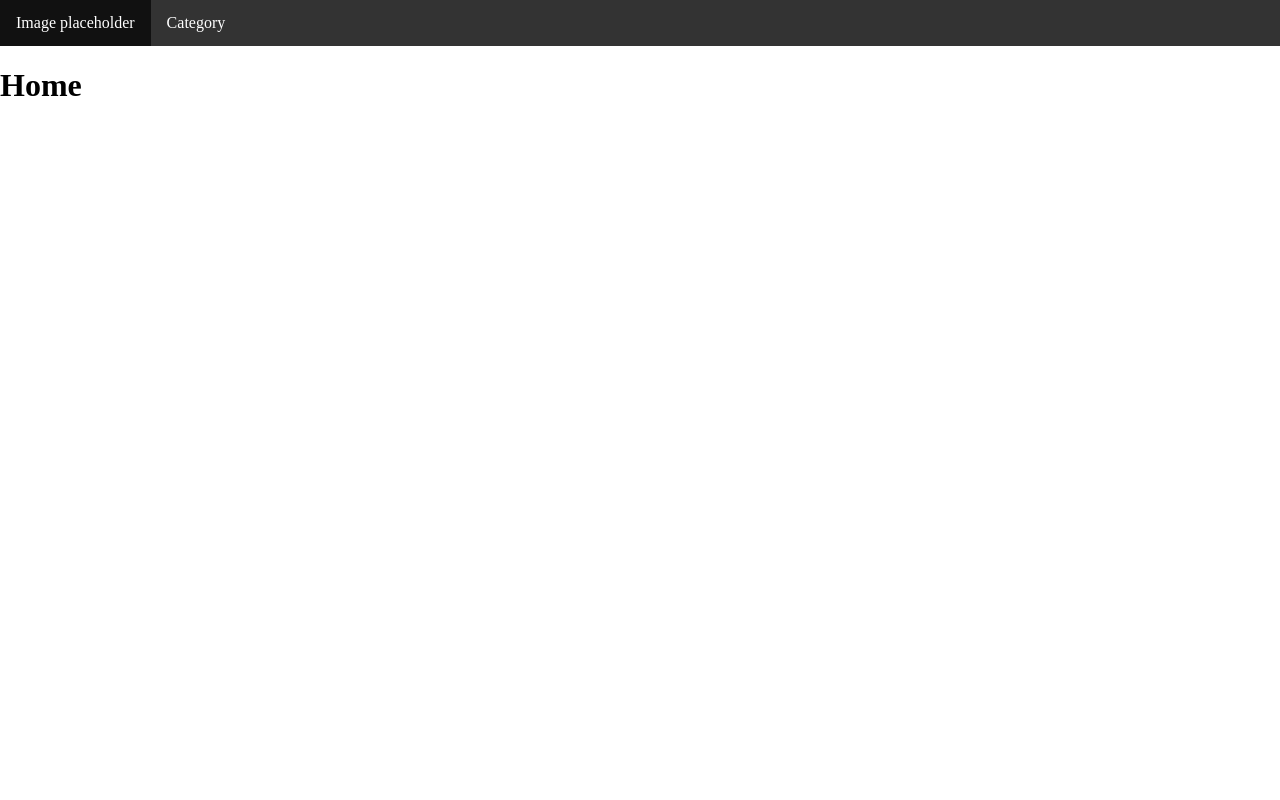
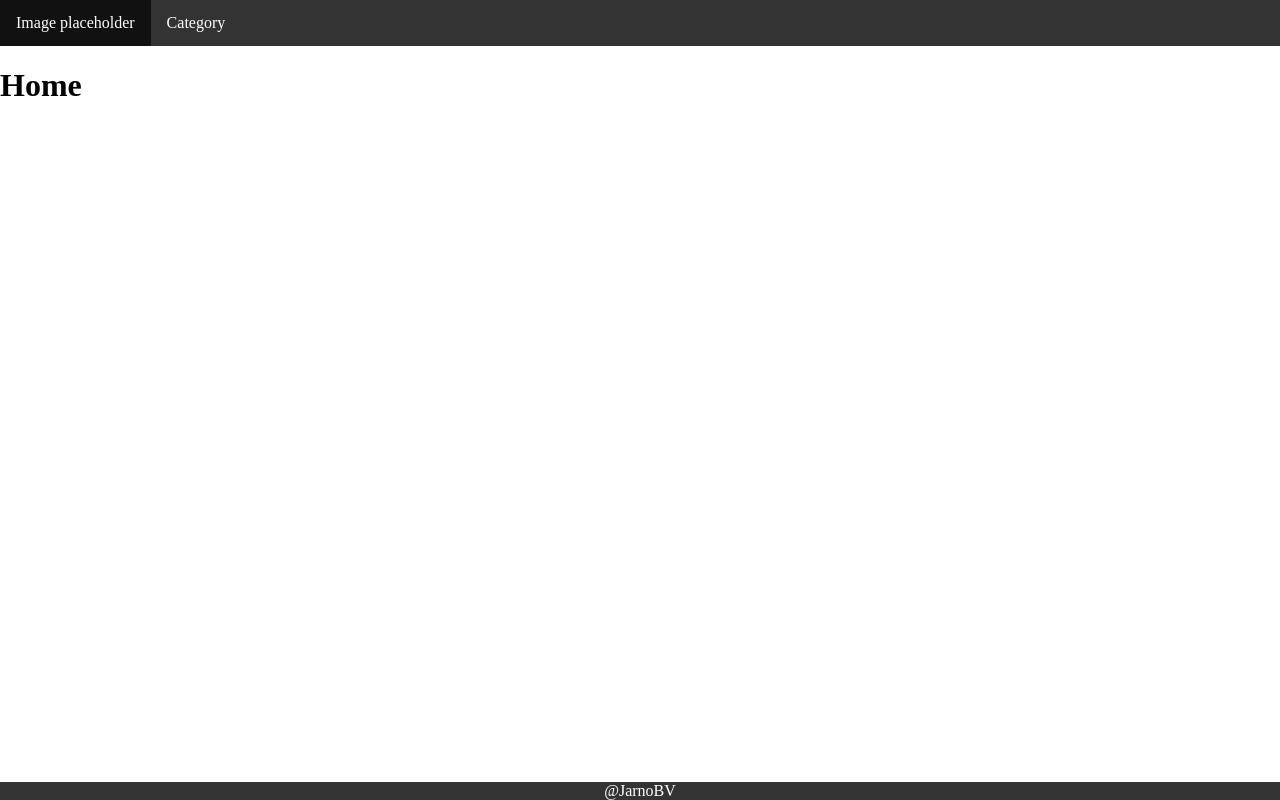
Before and after one commit to AuctionSense/Front-End, a React (Create React App) app in the folder AuctionSense/: page / in a window 1280 px wide. Built offline with nearby package versions, Linux system fonts and the light colour scheme.

Commit message:
Added footer

```diff
--- a/AuctionSense/src/App.js
+++ b/AuctionSense/src/App.js
@@ -32,6 +32,11 @@ function App() {
         <Route path="/games" element={<Games />} />
         <Route path="/cars" element={<Cars />} />
       </Routes>
+      <div>
+      <footer>
+        @JarnoBV
+      </footer>
+    </div>
     </>
   );
 }
--- a/AuctionSense/src/App.module.css
+++ b/AuctionSense/src/App.module.css
@@ -64,3 +64,15 @@ html, body {
 .navBarTop li:hover {
   background-color: #111;
 }
+
+footer {
+  position: fixed;
+  left: 0;
+  bottom: 0;
+  margin: 0;
+  padding: 0;
+  width: 100%;
+  background-color: #333;
+  color: white;
+  text-align: center;
+}
```
